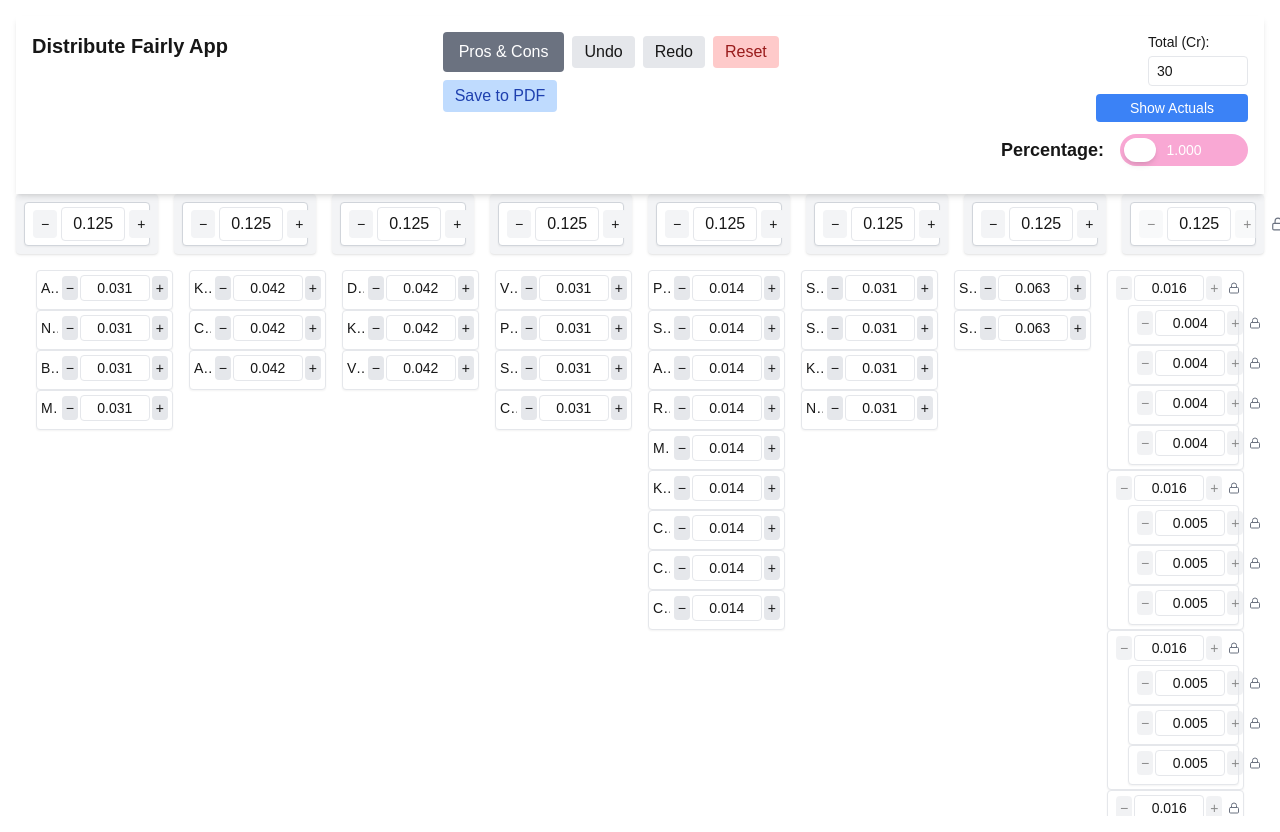
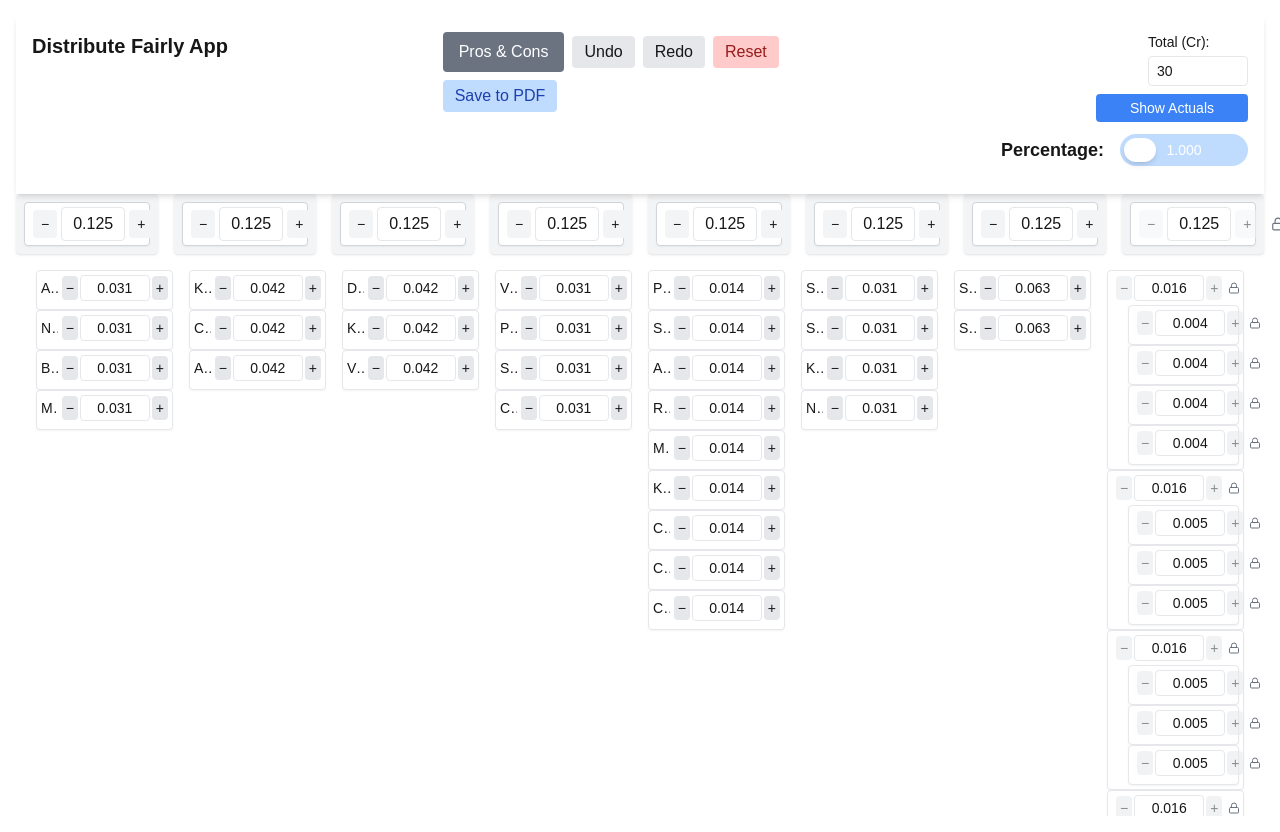
Before and after one commit to zarir-engineer/fair-distribution-app, a Next.js app: page / in a window 1280 px wide. Built offline with nearby package versions, Linux system fonts and the light colour scheme.

Commit message:
Update SingleTreeColumn.tsx

```diff
--- a/app/components/SingleTreeColumn.tsx
+++ b/app/components/SingleTreeColumn.tsx
@@ -375,7 +375,7 @@ const SingleTreeColumn = () => {
                       <div
                         onClick={handleTogglePercentage}
                         className={`relative w-32 h-8 flex items-center cursor-pointer rounded-full p-1 transition-colors duration-300 ${
-                          usePercentageOf66 ? 'bg-orange-500' : 'bg-pink-300'
+                          usePercentageOf66 ? 'bg-red-200' : 'bg-blue-200'
                         }`}
                       >
                         <div
```
